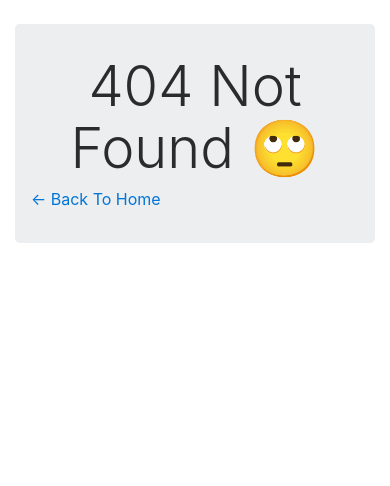
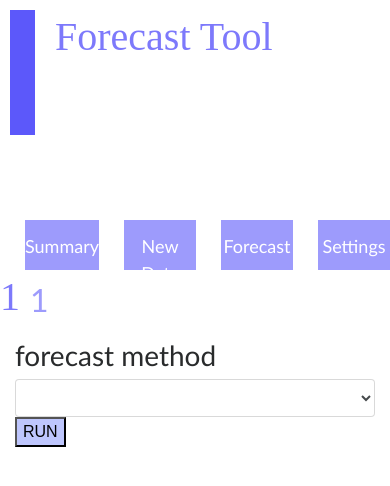
Before and after one commit to tylercasperson/ForecastTool, a Node server app: page /edit/1/1 in a window 390 px wide. Shown: the top 486 px of the page. Run offline with Node 20, Linux system fonts and the light colour scheme; lists and menus that the app fills with data are empty; some libraries are stand-ins or nearby versions.

```diff
--- a/public/js/index.js
+++ b/public/js/index.js
@@ -6,13 +6,13 @@ var $exampleList = $("#example-list");
 
 // The API object contains methods for each kind of request we'll make
 var API = {
-  saveExample: function(example) {
+  saveForecastData: function(example) {
     return $.ajax({
       headers: {
         "Content-Type": "application/json"
       },
       type: "POST",
-      url: "api/examples",
+      url: "api/salesHistory",
       data: JSON.stringify(example)
     });
   },
--- a/public/styles/styles.css
+++ b/public/styles/styles.css
@@ -1,3 +1,60 @@
+:root {
+  --primary: rgb(92,88,250);
+  --secondary: rgb(125,121,251);
+  --accent: rgb(157,155,252);
+  --highlight: rgb(190,198,253);
+  --plain: rgb(230,230,230);
+}
+* {
+  font-family: 'Gill Sans', 'Gill Sans MT', Calibri, 'Trebuchet MS', sans-serif;
+}
+
 .list-group-item {
   line-height: 2.5;
 }
+#logoBlock {
+  background-color: var(--primary);
+  width: 25px;
+  height: 125px;
+  margin: 10px;
+}
+#headerLeft {
+  display: flex;
+}
+h1 {
+  font-family: 'Times New Roman', Times, serif;
+  color: var(--secondary);
+  margin-top: 5px;
+}
+h2 {
+  color: var(--accent);
+  margin-top: 5px;
+}
+#logoText {
+  padding: 10px;
+  vertical-align: bottom;
+}
+nav {
+  display: flex;
+}
+nav div{
+  background-color: var(--accent);
+  color: white;
+  text-align: center;
+  padding-top: 12.5px;
+  width: 100px;
+  height: 50px;
+  margin-left: 25px;
+  font-size: large;
+  margin-top: 75px;
+}
+nav div:hover{
+  background-color: var(--primary);
+}
+td, th {
+  /* border: 1px solid black; */
+  padding: 20px;
+}
+button {
+  background-color: var(--highlight)
+}
--- a/routes/htmlRoutes.js
+++ b/routes/htmlRoutes.js
@@ -3,21 +3,16 @@ var db = require("../models");
 module.exports = function(app) {
   // Load index page
   app.get("/", function(req, res) {
-    db.Example.findAll({}).then(function(dbExamples) {
-      res.render("index", {
-        msg: "Welcome!",
-        examples: dbExamples
-      });
-    });
+    res.render("index");
   });
 
-  // Load example page and pass in an example by id
-  app.get("/example/:id", function(req, res) {
-    db.Example.findOne({ where: { id: req.params.id } }).then(function(dbExample) {
-      res.render("example", {
-        example: dbExample
-      });
-    });
+  app.get("/edit/:item/:gl", function(req, res) {
+    var selectedItem = {
+      gl: req.params.gl,
+      item: req.params.item
+    };
+
+    res.render("edit",selectedItem);
   });
 
   // Render 404 page for any unmatched routes
--- a/server.js
+++ b/server.js
@@ -45,4 +45,6 @@ db.sequelize.sync(syncOptions).then(function() {
   });
 });
 
+app.get('/', (req, res) => res.send('INDEX'));
+
 module.exports = app;
--- a/views/404.handlebars
+++ b/views/404.handlebars
@@ -3,6 +3,6 @@
     <h1 class="display-4 text-center">404 Not Found
       <span role="img" aria-label="Face with rolling eyes">🙄</span>
     </h1>
-    <a href="/">← Back To Home</a>
+    <a href="/">← Back To Summary</a>
   </div>
 </div>
--- /dev/null
+++ b/views/edit.handlebars
@@ -0,0 +1,30 @@
+<div class="container">
+  <div class="row">
+    <h1 id="editTitleGl" style="margin-right:10px">{{gl}}</h1>
+    <h2 id="editTitleItem" style="margin-top:12px">{{item}}</h2>
+  </div>
+  <div class="row">
+    <table id="editDataTable">
+      <tr>
+        <h1></h1>
+      </tr>
+    </table>
+        <table id="editForecastTable">
+      <tr>
+        <h1></h1>
+      </tr>
+    </table>
+  </div>
+  <div class="row">
+    <div class="col-md-6">
+      <form>
+        <h3>forecast method</h3>
+        <select class="form-control" id="forecastMethodSelect">
+        </select>
+        <button type="submit">RUN</button>
+      </form>
+    </div>
+    <div class="col-md-6">
+    </div>
+  </div>
+</div>
--- a/views/layouts/main.handlebars
+++ b/views/layouts/main.handlebars
@@ -5,11 +5,28 @@
   <meta charset="utf-8">
   <link rel="stylesheet" href="https://maxcdn.bootstrapcdn.com/bootstrap/4.0.0-beta.3/css/bootstrap.min.css">
   <link rel="stylesheet" href="/styles/styles.css" media="screen" title="no title" charset="utf-8">
-  <title>Home Page</title>
+  <title>Forecast Tool</title>
 </head>
+  <header class="row">
+    <div class="col-md-4" id="headerLeft">
+      <div id="logoBlock"></div>
+      <div id="logoText">
+        <h1>Forecast Tool</h1>
+      </div>
+    </div>
+    <div class="col-md-8" id="headerRight">
+      <nav>
+        <div id="summary">Summary</div>
+        <div id="data">New Data</div>
+        <div id="forecastMethod">Forecast</div>
+        <div id="settings">Settings</div>
+      </nav>
+    </div>
+  </header>
 
 <body>
-  {{{body}}}
+    {{{body}}}
 </body>
-
+<script src="https://code.jquery.com/jquery.js"></script>
+<script src=".public/js/index.js"></script>
 </html>
```
Also changed, not shown: Charts/charts.html (+27 -49 lines), routes/salesHistory-apiRoutes.js (+6 -30 lines), views/index.handlebars (+25 -29 lines), views/navigation.handlebars (added), views/table.handlebars (added).
